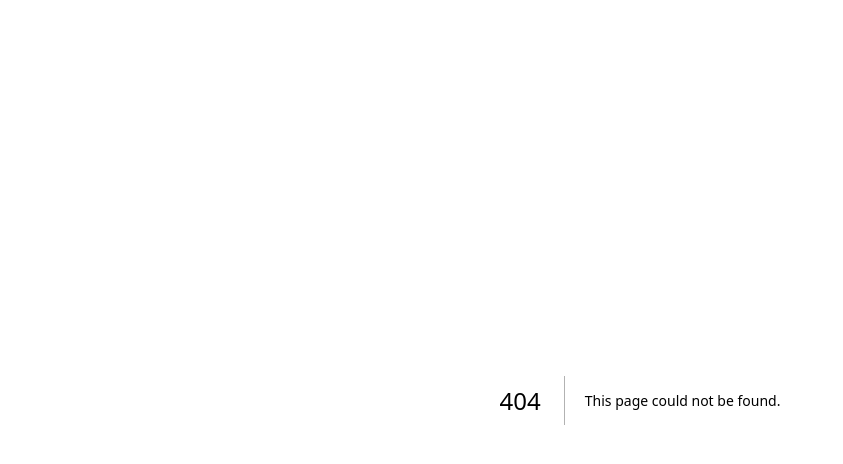
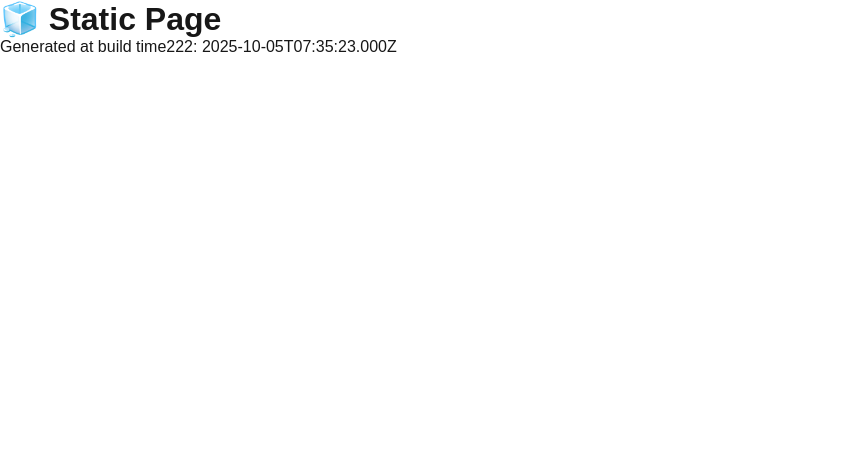
Before and after one commit to reetuTheCoder/NextJS, a Next.js app: page /rendring/static in a window 1280 px wide. Before the commit this address had no page. Shown: the top 464 px of the page, without its empty margins (0-843 px from the left). Built offline with nearby package versions, Linux system fonts and the light colour scheme.

Commit message:
save data

```diff
--- /dev/null
+++ b/src/app/rendring/static/page.js
@@ -0,0 +1,11 @@
+// app/rendering/static/page.js
+export default async function StaticPage() {
+  const time = new Date().toISOString();
+
+  return (
+    <div>
+      <h1>🧊 Static Page</h1>
+      <p>Generated at build time222: {time}</p>
+    </div>
+  );
+}
```
Also changed, not shown: src/app/rendring/dynamic/page.js (added, +16 -0 lines).
